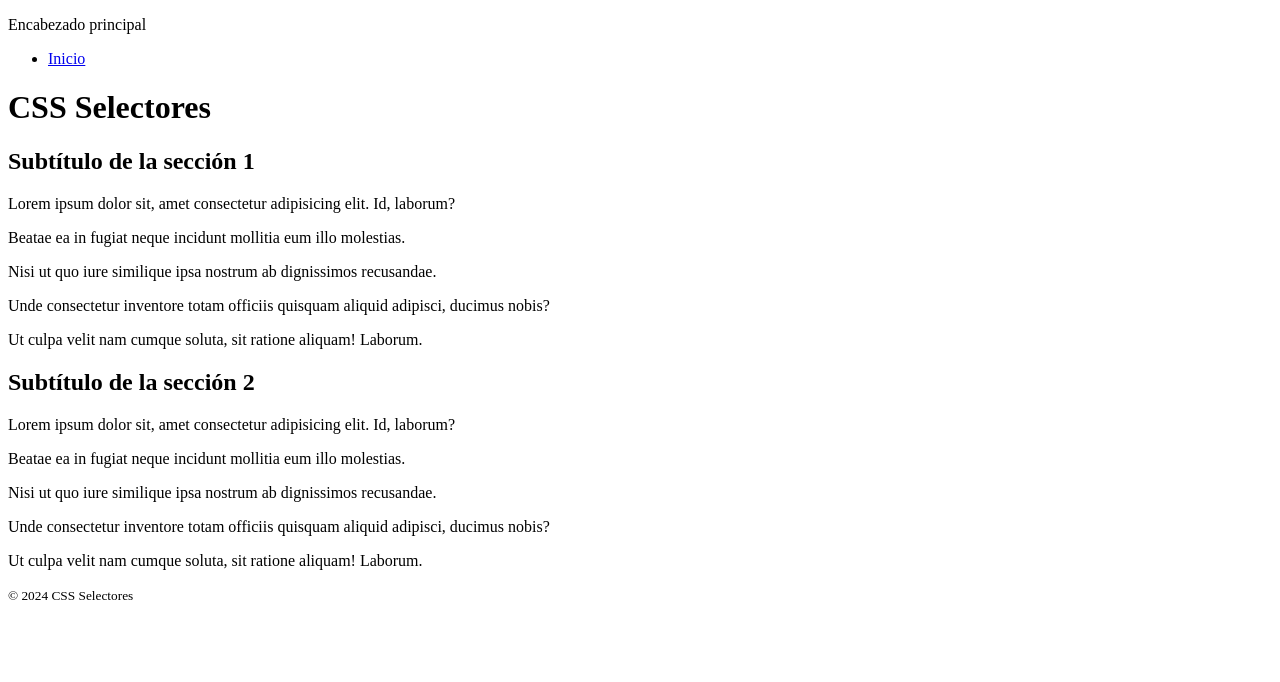
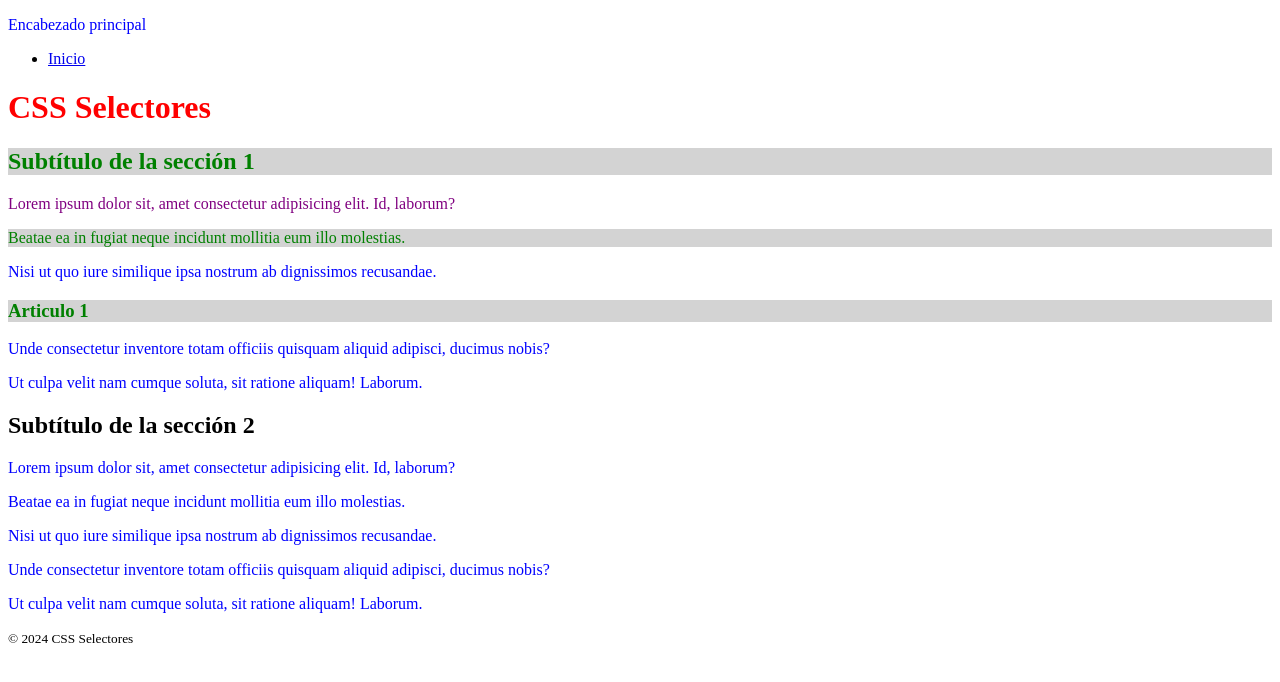
Before and after one commit to wilson82490/css-selectores, a plain HTML site: page index.html in a window 1280 px wide. Drawn offline with Linux system fonts and the light colour scheme.

Commit message:
add style.css

```diff
--- a/index.html
+++ b/index.html
@@ -4,6 +4,7 @@
     <meta charset="UTF-8" />
     <meta name="viewport" content="width=device-width, initial-scale=1.0" />
     <title>CSS Selectores</title>
+    <link rel="stylesheet" href="style.css">
   </head>
   <body>
     <header>
@@ -17,18 +18,22 @@
     </nav>
 
     <main>
-      <h1>CSS Selectores</h1>
+      <h1 id="titulo-principal">CSS Selectores</h1>
 
       <section>
-        <h2>Subtítulo de la sección 1</h2>
+        <h2 class="color-verde">Subtítulo de la sección 1</h2>
         <!-- (p>lorem10)*5 -->
-        <p>
+        <p id="primer-parrafo">
           Lorem ipsum dolor sit, amet consectetur adipisicing elit. Id, laborum?
         </p>
-        <p>Beatae ea in fugiat neque incidunt mollitia eum illo molestias.</p>
+        <p class="color-verde">Beatae ea in fugiat neque incidunt mollitia eum illo molestias.</p>
         <p>
           Nisi ut quo iure similique ipsa nostrum ab dignissimos recusandae.
         </p>
+
+        <article>
+            <h3 class="color-verde">Articulo 1</h3>
+        </article>
         <p>
           Unde consectetur inventore totam officiis quisquam aliquid adipisci,
           ducimus nobis?
--- /dev/null
+++ b/style.css
@@ -0,0 +1,21 @@
+h1{
+  color: red;
+}
+
+p{
+    color: blue;
+}
+
+/*etiqueta de clase*/
+.color-verde {
+
+    color: green;
+
+    background-color: lightgrey;
+}
+
+/*etiqueta de "id"*/
+#primer-parrafo{
+
+    color: purple;
+}
```
